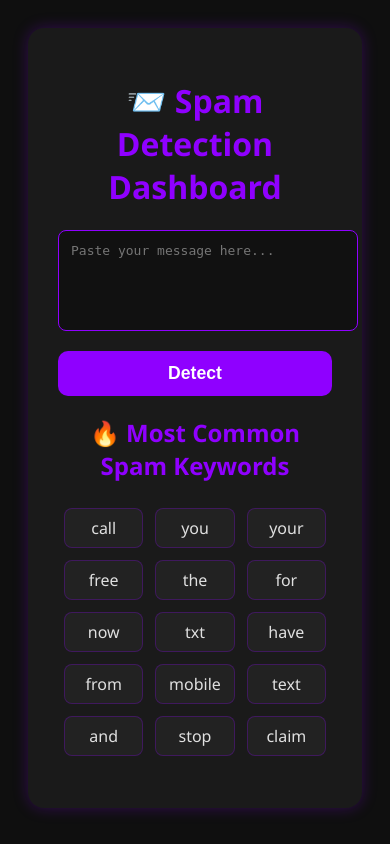
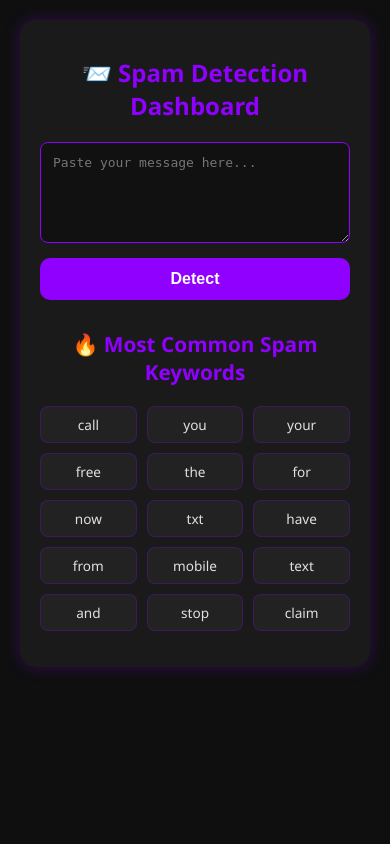
Before and after one commit to AK-Up/Spam-Detection, a Flask app: page / in a window 390 px wide. Run offline with Flask 3, Linux system fonts and the light colour scheme; parts of the project's set-up code (start-up, migrations or seed data) failed here and were passed over.

Commit message:
updated style.css make the app responsive

```diff
--- a/static/style.css
+++ b/static/style.css
@@ -2,6 +2,7 @@ body {
     background-color: #0F0F0F;
     color: #E0E0E0;
     font-family: 'Segoe UI', sans-serif;
+    margin: 0;
     padding: 20px;
 }
 
@@ -12,11 +13,18 @@ body {
     padding: 30px;
     border-radius: 16px;
     box-shadow: 0 0 15px #8F00FF44;
+    box-sizing: border-box;
 }
 
 h1, h2 {
     text-align: center;
     color: #8F00FF;
+    margin-bottom: 20px;
+}
+
+form {
+    display: flex;
+    flex-direction: column;
 }
 
 textarea {
@@ -26,8 +34,9 @@ textarea {
     border-radius: 8px;
     padding: 12px;
     color: #fff;
-    resize: none;
+    resize: vertical;
     font-size: 1em;
+    box-sizing: border-box;
 }
 
 button {
@@ -36,7 +45,7 @@ button {
     background-color: #8F00FF;
     color: #fff;
     border: none;
-    padding: 12px;
+    padding: 14px;
     font-size: 1.1em;
     font-weight: bold;
     border-radius: 10px;
@@ -64,19 +73,54 @@ button:hover {
     color: #4CFF72;
 }
 
+.keywords h2 {
+    margin-top: 30px;
+    font-size: 1.3em;
+}
+
 .keywords ul {
     display: grid;
-    grid-template-columns: repeat(3, 1fr);
+    grid-template-columns: repeat(auto-fit, minmax(100px, 1fr));
     list-style: none;
     padding: 0;
+    gap: 10px;
     margin-top: 10px;
 }
 
 .keywords li {
     background-color: #222;
-    padding: 8px;
-    margin: 6px;
+    padding: 10px;
     border-radius: 8px;
     text-align: center;
+    font-size: 0.95em;
     border: 1px solid #8F00FF44;
 }
+
+/* 📱 Responsive Tweaks for Mobile */
+@media screen and (max-width: 600px) {
+    .container {
+        padding: 20px;
+    }
+
+    h1, h2 {
+        font-size: 1.5em;
+    }
+
+    textarea {
+        font-size: 1em;
+    }
+
+    button {
+        font-size: 1em;
+        padding: 12px;
+    }
+
+    .keywords ul {
+        grid-template-columns: repeat(auto-fit, minmax(80px, 1fr));
+    }
+
+    .keywords li {
+        font-size: 0.85em;
+        padding: 8px;
+    }
+}
--- a/templates/index.html
+++ b/templates/index.html
@@ -2,6 +2,8 @@
 <html lang="en">
 <head>
     <meta charset="UTF-8">
+    <meta name="viewport" content="width=device-width, initial-scale=1.0">
+
     <title>Spam Detector</title>
     <link rel="stylesheet" href="{{ url_for('static', filename='../static/style.css') }}">
 
```
